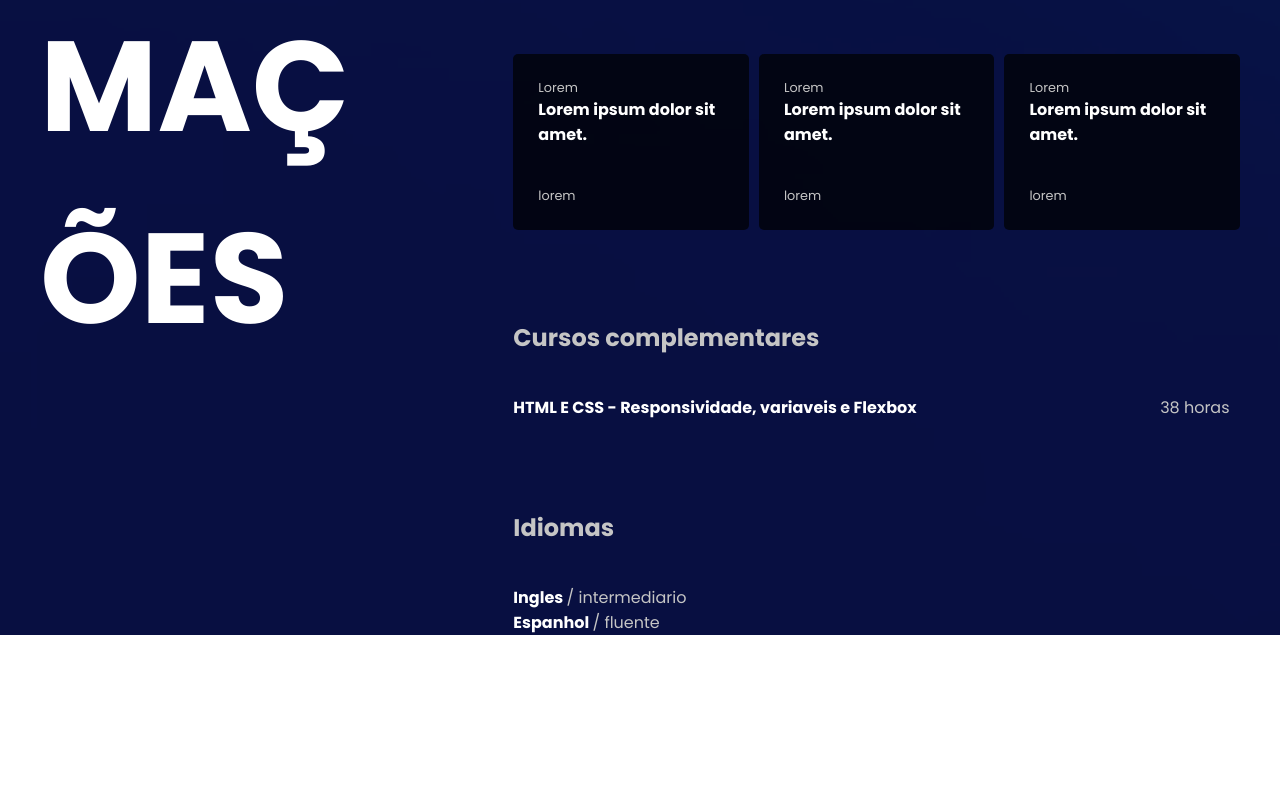
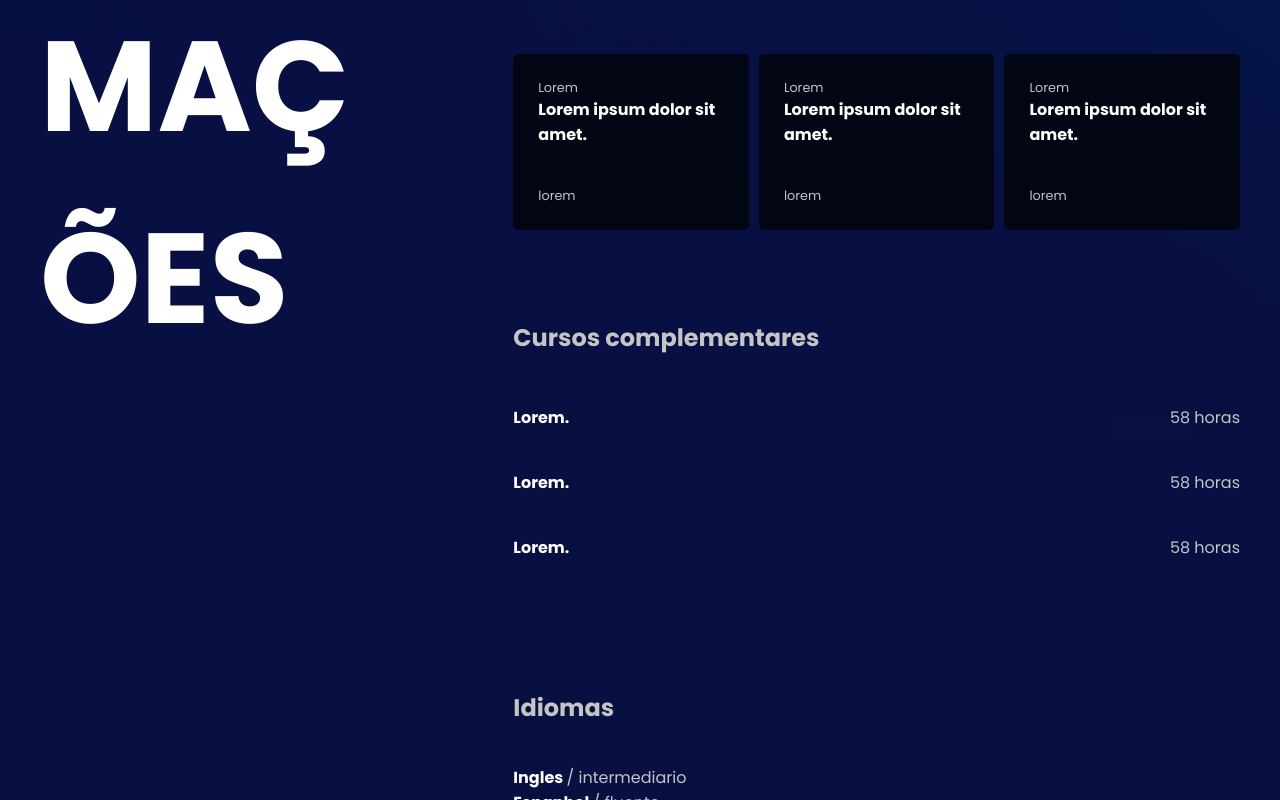
Before and after one commit to DarioN370/LandingPage, a plain HTML site: page index.html in a window 1280 px wide. Shown: the part 2079-2879 px from the top of the page. Before the commit the page ends 2714 px from the top, so only its background shows below. Drawn offline with Linux system fonts and the light colour scheme.

Commit message:
update index - add os cursos complementares mas com as estilizações de espaço com display flex e space between

```diff
--- a/assets/css/style.css
+++ b/assets/css/style.css
@@ -234,24 +234,26 @@ header{
 }
 
 .titulo__complementares{
-    margin-top: 90px;
     color: var(--cor-fonte-secundaria);
     font-size: 1.5rem;
     font-weight: var(--peso-fonte-negrito);
 }
 
-.conteudo__complementar{
-    margin-top: 40px;
-    color: var(--cor-fonte-principal);
-    font-size: 1rem;
-    font-weight: var(--peso-fonte-negrito);
+.formacoes__complementares{
+    margin-top: 90px;
 }
 
-.horas{
-    font-size: 1rem;
+#formacoes__complementares__lista{
+    margin-top: 50px;
+}
+
+.formacoes__complementares__item{
+    display: flex;
+    justify-content: space-between;
+}
+
+.carga__horaria{
     color: var(--cor-fonte-secundaria);
-    margin-left: 240px;
-    font-weight: 400;
 }
 
 .titulo__idiomas{
--- a/index.html
+++ b/index.html
@@ -86,7 +86,7 @@
 
             <div id="cursos__geral">
                <div id="cursos__texto__principal">
-                Atualmente estou cursando uma Qualificação de <span class="principal__destaque">Assistente de Desenvolvimento de Sistema</span>, com duração de 620 horasno Senac Sao Paulo, unidade escolar de São joão da Boa Vista.
+                Atualmente estou cursando uma Qualificação de <span class="principal__destaque">Assistente de Desenvolvimento de Sistema</span>, com duração de 620 horas no Senac Sao Paulo, unidade escolar de São joão da Boa Vista.
                 Também ja conclui alguns cursos específicos da área de tecnologias, tenho certificados de cursos pela Alura em <span class="principal__destaque">HTML</span>
                 e em <span class="principal__destaque">CSS.</span>
                </div>
@@ -113,7 +113,20 @@
 
                 <div class="formacoes__complementares">
                     <p class="titulo__complementares">Cursos complementares</p>
-                    <p class="conteudo__complementar">HTML E CSS - Responsividade, variaveis e Flexbox <span class="horas">38 horas</span></p>
+                    <div id="formacoes__complementares__lista">
+                        <div class="formacoes__complementares__item">
+                            <p class="nome__do__curso">Lorem.</p>
+                            <p class="carga__horaria">58 horas</p>
+                        </div>
+                        <div class="formacoes__complementares__item">
+                            <p class="nome__do__curso">Lorem.</p>
+                            <p class="carga__horaria">58 horas</p>
+                        </div>
+                        <div class="formacoes__complementares__item">
+                            <p class="nome__do__curso">Lorem.</p>
+                            <p class="carga__horaria">58 horas</p>
+                        </div>
+                    </div>
                 </div>
 
                 <div class="idiomas__container">
```
